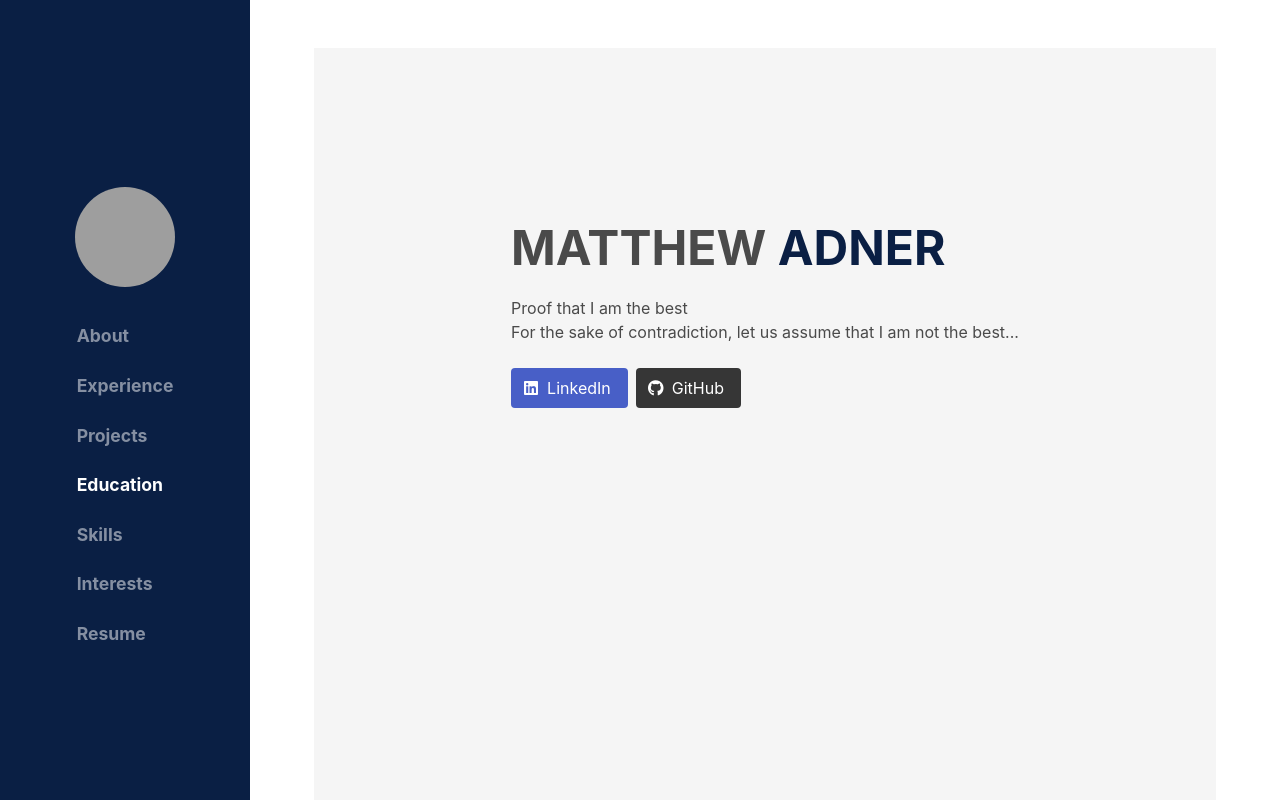
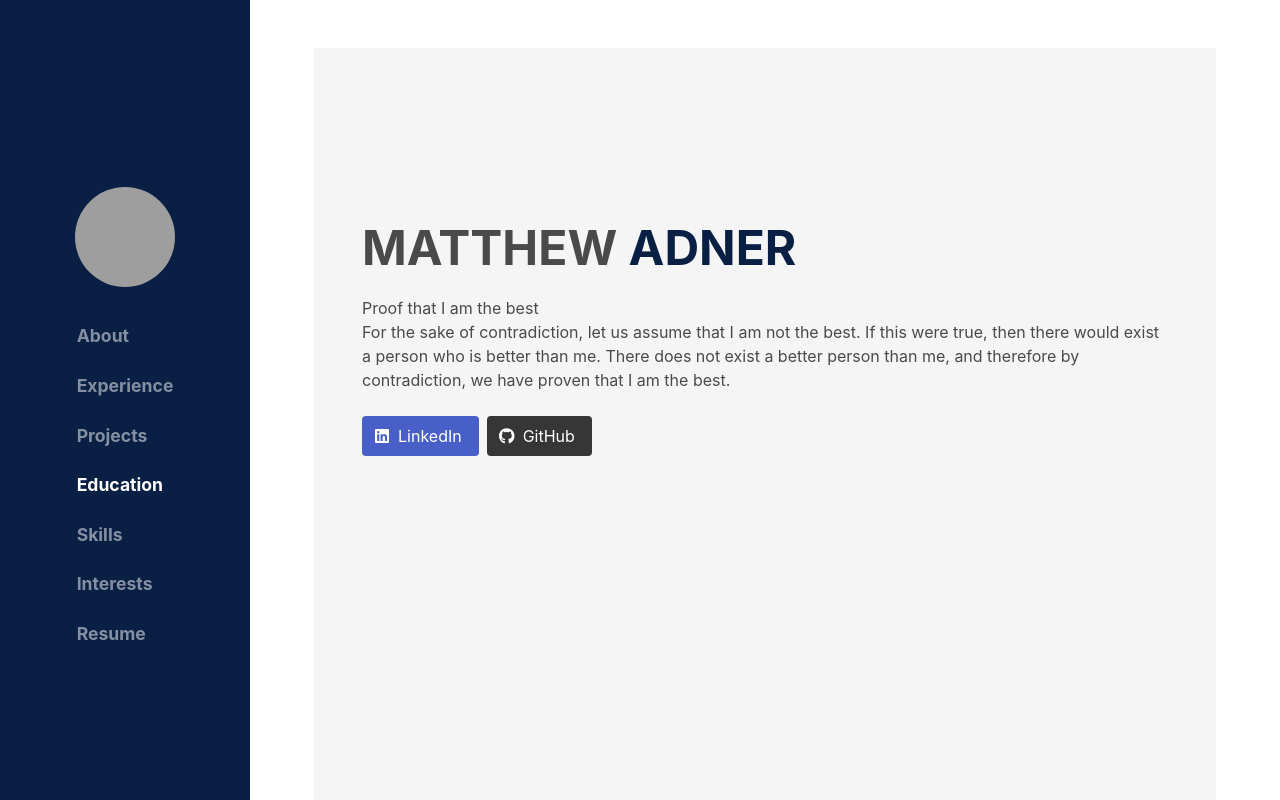
Before and after one commit to MatthewAdner/MatthewAdner.github.io, a plain HTML site: page index.html in a window 1280 px wide. Shown: the top 800 px of the page. Drawn offline with nearby package versions, Linux system fonts and the light colour scheme; grey boxes are pictures that could not be loaded.

Commit message:
readded accidentally deleted sample text

```diff
--- a/index.html
+++ b/index.html
@@ -200,7 +200,8 @@
                             </h1>
                             <p class="content mt-3">
                                 Proof that I am the best <br>
-                                For the sake of contradiction, let us assume that I am not the best...
+                                For the sake of contradiction, let us assume that I am not the best. If this were true, then there would exist a person who is better than me.
+                                There does not exist a better person than me, and therefore by contradiction, we have proven that I am the best.
                             </p>
                             <div class="buttons mt-4">
                                 <a href="https://www.linkedin.com/in/matthewadner/" target="_blank" class="button is-link">
```
